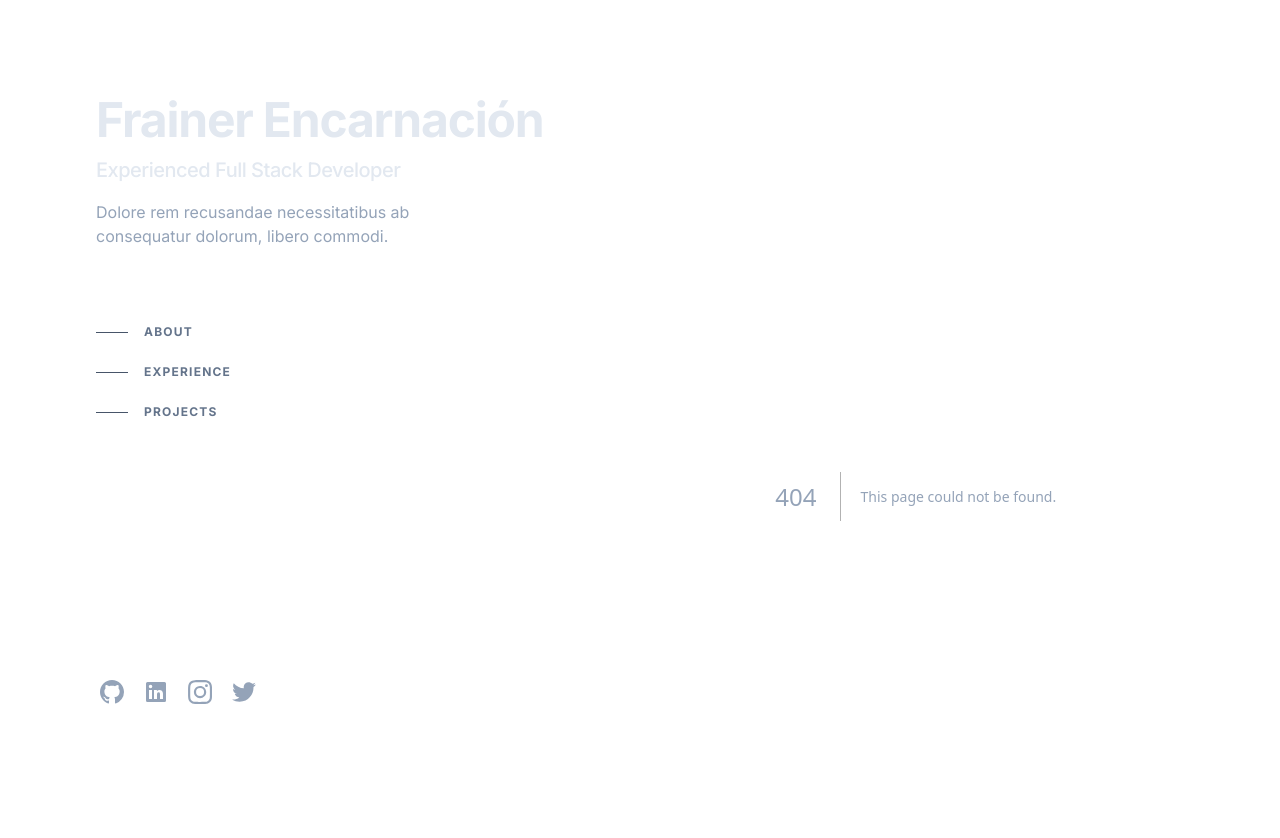
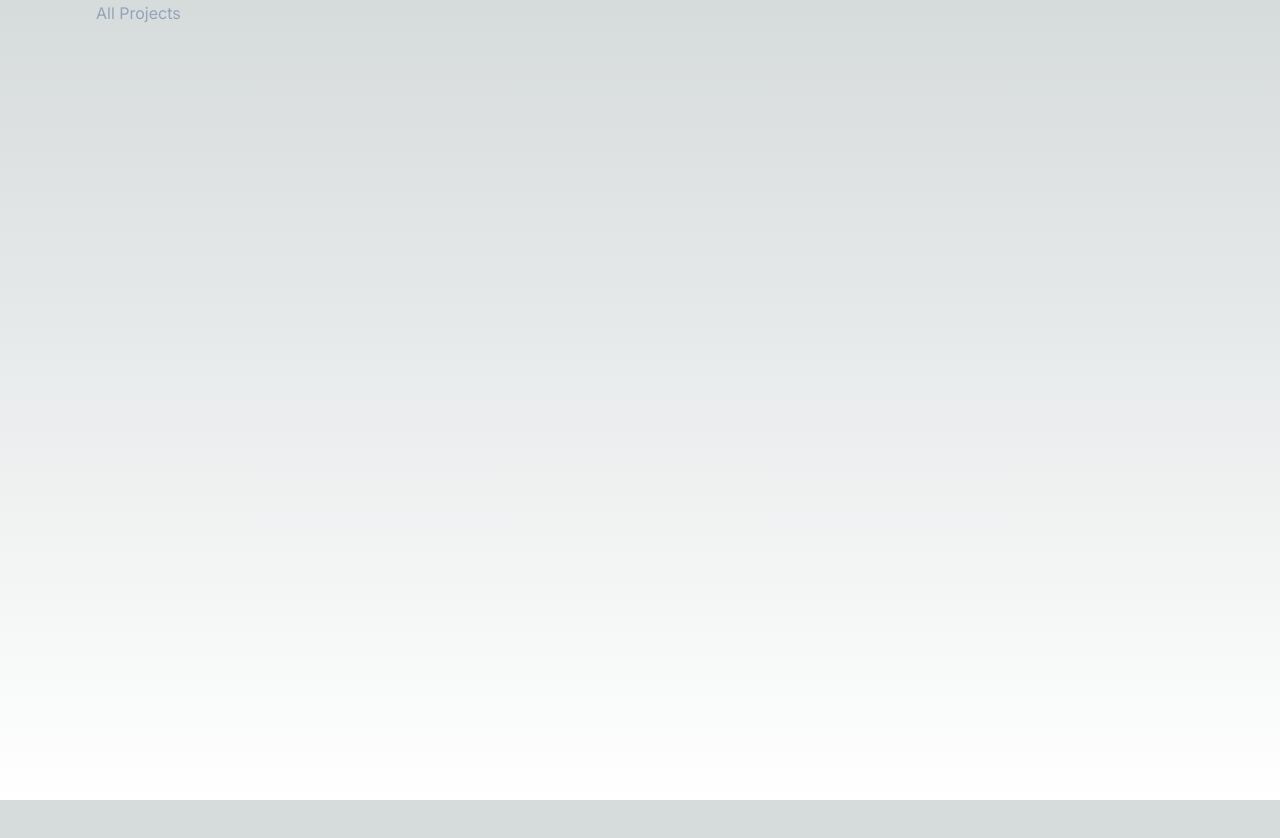
Before and after one commit to fraineralex/fraineralex.dev, a Next.js app: page /projects in a window 1280 px wide. Before the commit this address had no page. Shown: the top 838 px of the page. After the commit the page ends 800 px from the top, so only its background shows below. Built offline with nearby package versions, Linux system fonts and the light colour scheme.

Commit message:
fix: restructure the root layout and create the projects route

```diff
--- a/src/app/layout.tsx
+++ b/src/app/layout.tsx
@@ -1,7 +1,6 @@
 import type { Metadata } from 'next'
 import { Inter } from 'next/font/google'
 import './globals.css'
-import SideNav from '@/app/ui/components/sidenav'
 
 const inter = Inter({ subsets: ['latin'] })
 
@@ -19,14 +18,9 @@
   return (
     <html lang='en' className='scroll-smooth' data-lt-installed='true'>
       <body
-        className={`${inter.className} leading-relaxed text-slate-400 antialiased selection:bg-teal-300 selection:text-teal-900 mx-auto min-h-screen max-w-screen-xl px-2 py-12 md:px-4 md:py-6 lg:px-8 lg:py-0`}
+        className={`${inter.className} leading-relaxed text-slate-400 antialiased selection:bg-teal-300 selection:text-teal-900 mx-auto min-h-screen max-w-screen-xl px-6 py-12 font-sans md:px-12 md:py-20 lg:px-24 lg:py-0`}
       >
-        <div className='lg:flex lg:justify-between lg:gap-4 lg:px-16'>
-          <SideNav />
-          <main id='content' className='pt-24 lg:w-1/2 lg:py-24 lg:px-8'>
-            {children}
-          </main>
-        </div>
+        {children}
       </body>
     </html>
   )
--- a/src/app/page.tsx
+++ b/src/app/page.tsx
@@ -1,18 +1,21 @@
-import Image from 'next/image'
 import About from './ui/sections/about'
 import Experience from './ui/sections/experience'
 import Projects from './ui/sections/projects'
 import Blog from './ui/sections/blog'
 import Footer from './ui/sections/footer'
+import SideNav from './ui/components/sidenav'
 
 export default function Home () {
   return (
-    <>
-      <About />
-      <Experience />
-      <Projects />
-      <Blog />
-      <Footer />
-    </>
+    <div className='lg:flex lg:justify-between lg:gap-4'>
+      <SideNav />
+      <main id='content' className='pt-24 lg:w-1/2 lg:py-24'>
+        <About />
+        <Experience />
+        <Projects />
+        <Blog />
+        <Footer />
+      </main>
+    </div>
   )
 }
--- /dev/null
+++ b/src/app/projects/page.tsx
@@ -0,0 +1,5 @@
+const Projects = () => {
+  return <div>All Projects</div>
+}
+
+export default Projects
```
